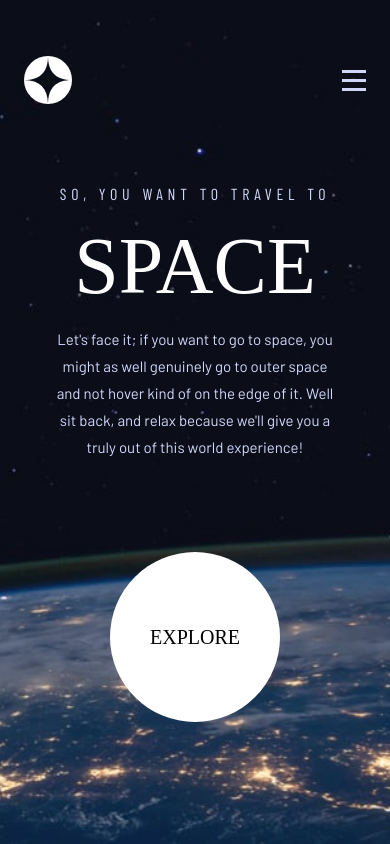
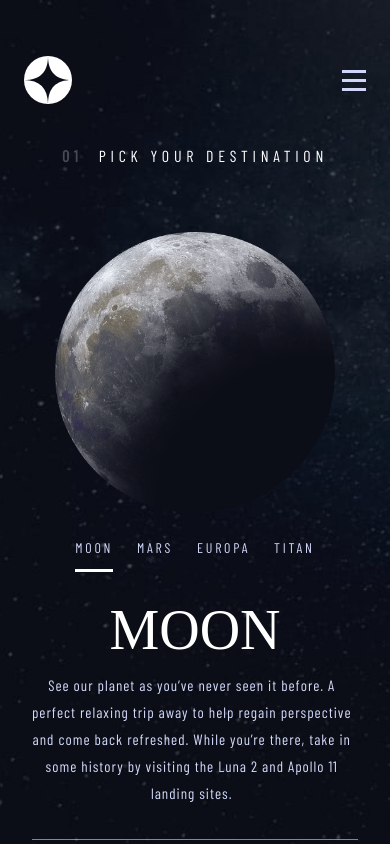
Before and after one commit to MYasin20/Space-Tourism-Website, a React (Vite) app: page / in a window 390 px wide. Shown: the top 844 px of the page. Built offline with nearby package versions, Linux system fonts and the light colour scheme; a web font is replaced by a local one.

Commit message:
change the container display to grid for better layout and fix responsive mode on mobile and tablet size

```diff
--- a/src/App.jsx
+++ b/src/App.jsx
@@ -1,14 +1,14 @@
 import Navigation from './components/Navigation';
-import LandingPage from './components/LandingPage';
-// import Destination from './components/Destination';
+// import LandingPage from './components/LandingPage';
+import Destination from './components/Destination';
 // import Crew from './components/Crew';
 // import TechnologyPage from './components/TechnologyPage';
 function App() {
   return (
     <>
       <Navigation />
-      <LandingPage />
-      {/* <Destination /> */}
+      {/* <LandingPage /> */}
+      <Destination />
       {/* <Crew /> */}
       {/* <TechnologyPage /> */}
     </>
--- a/src/components/Destination.jsx
+++ b/src/components/Destination.jsx
@@ -9,7 +9,7 @@ function Destination() {
     distance: '',
     travel: ''
   });
-  const [isSelected, setIsSelected] = useState(null);
+  const [isSelected, setIsSelected] = useState('Moon');
 
   useEffect(() => {
     setSelectedPlanet(destinationsDB[0]);
@@ -39,28 +39,28 @@ function Destination() {
 
         <div className="current-destination">
           <ul className="destinations-selection">
-            <li className={isSelected === 'Moon' && 'selected'}
+            <li className={isSelected === 'Moon' ? 'selected': ''}
               onClick={(e) => {
                 isUnderlineSelected('Moon')
                 handleDestination(e)
               }}>
               <a>Moon</a>
             </li>
-            <li className={isSelected === 'Mars' && 'selected'}
+            <li className={isSelected === 'Mars' ? 'selected': ''}
               onClick={(e) => {
                 isUnderlineSelected('Mars')
                 handleDestination(e)
               }}>
               <a>Mars</a>
             </li>
-            <li className={isSelected === 'Europa' && 'selected'}
+            <li className={isSelected === 'Europa' ? 'selected': ''}
               onClick={(e) => {
                 isUnderlineSelected('Europa')
                 handleDestination(e)
               }}>
               <a>Europa</a>
             </li>
-            <li className={isSelected === 'Titan' && 'selected'}
+            <li className={isSelected === 'Titan' ? 'selected': ''}
               onClick={(e) => {
                 isUnderlineSelected('Titan')
                 handleDestination(e)
--- a/src/index.css
+++ b/src/index.css
@@ -70,6 +70,13 @@ body {
   background-position: center;
   background-size: cover;
   background-repeat: no-repeat;
+  position: absolute;
+  min-height: 100vh;
+  top: 0;
+  left: 0;
+  right: 0;
+  display: grid;
+  place-items: center;
 }
 
 .crew-bg {
@@ -174,6 +181,11 @@ body {
   .list-item-number {
     display: none;
   }
+  .primary-header::after {
+    width: 0;
+    height: 0;
+    background: none;
+  }
 }
 
 @media(min-width: 570px) and (max-width: 768px) {
@@ -183,12 +195,8 @@ body {
 }
 
 @media (max-width: 570px) {
-  .primary-header::after {
-    width: 0;
-    height: 0;
-    background: none;
-  }
   .burger-menu {
+    cursor: pointer;
     display: block;
     position: absolute;
     z-index: 1000;
@@ -228,7 +236,7 @@ body {
   width: min(90%, 80rem);
   margin-inline: auto;
   padding-inline: 2rem;
-  height: 600px;
+  height: 37.5rem;
   flex-wrap: wrap;
   gap: 2rem;
 }
@@ -317,14 +325,14 @@ body {
 
 /* ----- Destination Section ----- */
 .destination {
-  display: flex;
-  /* flex-wrap: wrap; */
-  min-height: 100vh;
-  align-items: flex-end;
-  justify-content: center;
-  gap: 12rem;
-  padding-block: 8rem 5rem;
-  margin-inline: 3rem;
+  display: grid;
+  width: min(90%, 80rem);
+  grid-template-columns: 1fr 1fr;
+  align-items: center;
+  gap: 4rem;
+  margin-inline: auto;
+  padding-inline: 2rem;
+  margin-top: 8rem;
 }
 .destination-display {
   display: flex;
@@ -339,7 +347,7 @@ body {
   padding-left: 3rem;
 }
 .current-destination {
-  padding: 2.5rem 1rem;
+  justify-self: center;
 }
 .destinations-selection {
   display: flex;
@@ -360,9 +368,9 @@ body {
   color: var(--clr-secondary);
   border-bottom: 3px solid hsla(0, 0%, 100%, 0.5);
 }
-.heading-2 {
+.destination-information .heading-2 {
   font-size: var(--fs-head-2); /* Fallback value */
-  font-size: clamp(3.5rem, 2.1635rem + 5.94vw, var(--fs-head-2));
+  font-size: clamp(3.5rem, 8vw, var(--fs-head-2));
   text-transform: uppercase;
   color: var(--clr-secondary);
 }
@@ -397,31 +405,23 @@ body {
   color: var(--clr-secondary);
 }
 /* ----- Destination Page Media Queries ----- */
-@media (max-width: 1220px) {
-  .destination {
-    gap: 4rem;
-  }
-}
-@media (max-width: 1084px) {
-  .destination-information .body-text {
-    width: 20rem;
-  }
-}
-@media (max-width: 950px) {
+@media (max-width: 850px) {
   .destination-bg {
     background-image: url('./images/destination/background-destination-tablet.jpg');
   }
   .destination {
-    padding-block: 11rem 0;
-    flex-direction: column;
-    align-items: center;
+    grid-template-columns: 1fr;
+    place-items: center;
+    margin-block: 9rem 5rem;
+    padding-inline: 0;
   }
   .destination-display {
     width: 100%;
     align-items: center;
   }
   .destination-display .sub-heading-5 {
-    align-self: flex-start;
+    font-size: 1.25rem;
+    align-self: start;
   }
   .destination-display img {
     padding-left: 0;
@@ -429,35 +429,39 @@ body {
   .current-destination {
     text-align: center;
   }
-  .destinations-selection li:not(:last-child) {
-    margin-right: 2rem;
+  .destinations-selection {
+    justify-content: center;
+    gap: 1rem;
+    margin-bottom: 1.5rem;
   }
   .destination-information .body-text {
-    width: 37rem;
+    width: 33rem;
+    font-size: 1rem;
   }
-  .destination-information .avg-travel {
-    padding-top: 2rem;
+  .avg-travel {
+    justify-content: center;
+    margin-top: 2.5rem;
   }
-  .destinations-selection, .avg-travel {
-    justify-content: center;
-  }
-  .destination-information .avg-distance {
-    margin-right: 5rem;
-  }
+
 }
 @media (max-width: 650px) {
+  .destination {
+    gap: 1.5rem;
+  }
   .destination-display .sub-heading-5 {
     align-self: center;
+    font-size: 1rem;
+  }
+  .destination-display img {
+    max-width: 80%;
+  }
+  .destinations-selection {
+    font-size: 0.875rem;
+    gap: 0.5rem;
   }
   .destination-information .body-text {
-    width: 23.4375rem;
-  }
-  .destination-information .avg-travel {
-    flex-direction: column;
-    gap: 20px;
-  }
-  .destination-information .avg-distance {
-    margin-right: 0;
+    width: 20rem;
+    font-size: 0.9375rem;
   }
 }
 @media (max-width: 410px) {
```
